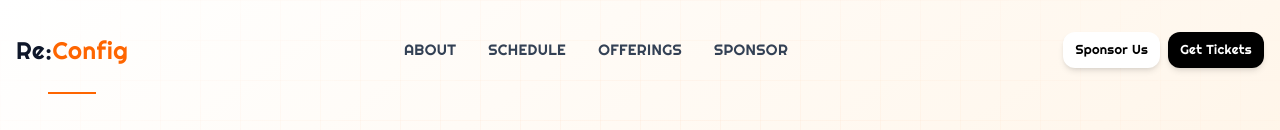
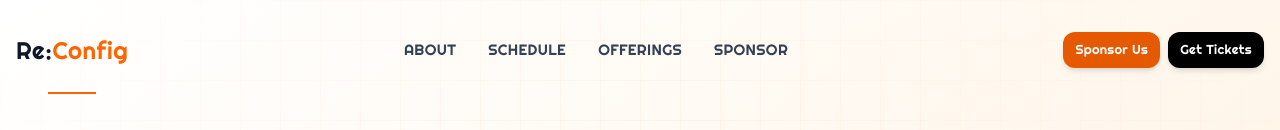
Before and after one commit to Let-s-build-DAO/web3phc, a React (Vite) app: page /reconfig in a window 1280 px wide. Shown: the top 130 px of the page. Built offline with nearby package versions, Linux system fonts and the light colour scheme; no server answers; a web font is replaced by a local one.

Commit message:
style: update Sponsor Us button to use brand orange background and white text

```diff
--- a/src/pages/ReConfig.jsx
+++ b/src/pages/ReConfig.jsx
@@ -76,7 +76,7 @@ const ReConfig = () => {
                         <a href="#sponsor" className="hover:text-brand-primary transition-colors">Sponsor</a>
                     </div>
                     <div className="flex items-center gap-2 sm:gap-3">
-                        <a href="#sponsor" className="inline-block px-3 sm:px-6 py-2 sm:py-2.5 bg-white text-black font-['Righteous'] font-normal tracking-wide rounded-xl shadow-md hover:bg-zinc-200 transition-colors text-[13px] sm:text-[15px]">
+                        <a href="#sponsor" className="inline-block px-3 sm:px-6 py-2 sm:py-2.5 bg-[#e55a00] text-white font-['Righteous'] font-normal tracking-wide rounded-xl shadow-md hover:bg-zinc-200 transition-colors text-[13px] sm:text-[15px]">
                             Sponsor Us
                         </a>
                         <a href="https://ticketdaddy.io/ev/eventiRQJPuWKYc" target="_blank" rel="noopener noreferrer" className="inline-block px-3 sm:px-6 py-2 sm:py-2.5 bg-black text-white font-['Righteous'] font-normal tracking-wide rounded-xl shadow-md hover:bg-slate-800 transition-colors text-[13px] sm:text-[15px]">
```
